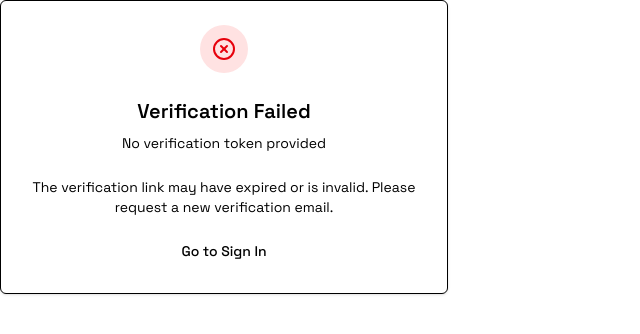
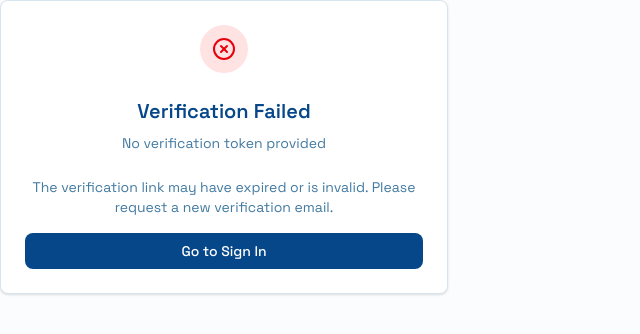
Before and after one commit to Team-SiriusX/surge-25, a Next.js app: page /auth/verify-email in a window 1280 px wide. Shown: the top 334 px of the page, without its empty margins (0-640 px from the left). Built offline with nearby package versions, Linux system fonts and the light colour scheme.

Commit message:
feat: Add Copilot instructions and enhance global styles with theme variables

```diff
--- a/src/app/(root)/layout.tsx
+++ b/src/app/(root)/layout.tsx
@@ -8,7 +8,7 @@
   return (
     <>
       <Header />
-      children
+      {children}
     </>
   );
 }
--- a/src/app/globals.css
+++ b/src/app/globals.css
@@ -1,7 +1,147 @@
-@import url('https://fonts.googleapis.com/css2?family=Space+Grotesk:wght@300..700&display=swap');
+@import url("https://fonts.googleapis.com/css2?family=Space+Grotesk:wght@300..700&display=swap");
 
 @import "tailwindcss";
 @import "tw-animate-css";
+
+@custom-variant dark (&:is(.dark *));
+
+:root {
+  /* Custom theme colors from polynesian_blue, ucla_blue, and alice_blue */
+  --background: #fbfcfe;
+  --foreground: #064789;
+  --card: #ffffff;
+  --card-foreground: #064789;
+  --popover: #ffffff;
+  --popover-foreground: #064789;
+  --primary: #064789;
+  --primary-foreground: #ffffff;
+  --secondary: #427aa1;
+  --secondary-foreground: #ffffff;
+  --muted: #ebf2fa;
+  --muted-foreground: #427aa1;
+  --accent: #2b91f6;
+  --accent-foreground: #ffffff;
+  --destructive: #dc2626;
+  --destructive-foreground: #ffffff;
+  --border: #d7e5ef;
+  --input: #ebf2fa;
+  --ring: #064789;
+  --chart-1: #064789;
+  --chart-2: #427aa1;
+  --chart-3: #2b91f6;
+  --chart-4: #096cd0;
+  --chart-5: #72b6f9;
+  --radius: 0.625rem;
+  --sidebar: #064789;
+  --sidebar-foreground: #ffffff;
+  --sidebar-primary: #2b91f6;
+  --sidebar-primary-foreground: #ffffff;
+  --sidebar-accent: #427aa1;
+  --sidebar-accent-foreground: #ffffff;
+  --sidebar-border: #05396e;
+  --sidebar-ring: #2b91f6;
+
+  /* Category colors */
+  --category-project: #0ea5e9;
+  --category-startup: #8b5cf6;
+  --category-job: #10b981;
+  --category-competition: #f59e0b;
+  --category-team: #ec4899;
+}
+
+.dark {
+  --background: #010e1b;
+  --foreground: #ffffff;
+  --card: #021d37;
+  --card-foreground: #ffffff;
+  --popover: #032b52;
+  --popover-foreground: #ffffff;
+  --primary: #2b91f6;
+  --primary-foreground: #010e1b;
+  --secondary: #88b1ce;
+  --secondary-foreground: #010e1b;
+  --muted: #05396e;
+  --muted-foreground: #88b1ce;
+  --accent: #72b6f9;
+  --accent-foreground: #010e1b;
+  --destructive: #ef4444;
+  --destructive-foreground: #010e1b;
+  --border: #05396e;
+  --input: #032b52;
+  --ring: #2b91f6;
+  --chart-1: #2b91f6;
+  --chart-2: #88b1ce;
+  --chart-3: #72b6f9;
+  --chart-4: #096cd0;
+  --chart-5: #b8dafc;
+  --sidebar: #021d37;
+  --sidebar-foreground: #ffffff;
+  --sidebar-primary: #72b6f9;
+  --sidebar-primary-foreground: #010e1b;
+  --sidebar-accent: #88b1ce;
+  --sidebar-accent-foreground: #010e1b;
+  --sidebar-border: #05396e;
+  --sidebar-ring: #72b6f9;
+}
+
+@theme inline {
+  --font-sans: "Geist", "Geist Fallback";
+  --font-mono: "Geist Mono", "Geist Mono Fallback";
+  --color-background: var(--background);
+  --color-foreground: var(--foreground);
+  --color-card: var(--card);
+  --color-card-foreground: var(--card-foreground);
+  --color-popover: var(--popover);
+  --color-popover-foreground: var(--popover-foreground);
+  --color-primary: var(--primary);
+  --color-primary-foreground: var(--primary-foreground);
+  --color-secondary: var(--secondary);
+  --color-secondary-foreground: var(--secondary-foreground);
+  --color-muted: var(--muted);
+  --color-muted-foreground: var(--muted-foreground);
+  --color-accent: var(--accent);
+  --color-accent-foreground: var(--accent-foreground);
+  --color-destructive: var(--destructive);
+  --color-destructive-foreground: var(--destructive-foreground);
+  --color-border: var(--border);
+  --color-input: var(--input);
+  --color-ring: var(--ring);
+  --color-chart-1: var(--chart-1);
+  --color-chart-2: var(--chart-2);
+  --color-chart-3: var(--chart-3);
+  --color-chart-4: var(--chart-4);
+  --color-chart-5: var(--chart-5);
+  --radius-sm: calc(var(--radius) - 4px);
+  --radius-md: calc(var(--radius) - 2px);
+  --radius-lg: var(--radius);
+  --radius-xl: calc(var(--radius) + 4px);
+  --color-sidebar: var(--sidebar);
+  --color-sidebar-foreground: var(--sidebar-foreground);
+  --color-sidebar-primary: var(--sidebar-primary);
+  --color-sidebar-primary-foreground: var(--sidebar-primary-foreground);
+  --color-sidebar-accent: var(--sidebar-accent);
+  --color-sidebar-accent-foreground: var(--sidebar-accent-foreground);
+  --color-sidebar-border: var(--sidebar-border);
+  --color-sidebar-ring: var(--sidebar-ring);
+  --color-category-project: var(--category-project);
+  --color-category-startup: var(--category-startup);
+  --color-category-job: var(--category-job);
+  --color-category-competition: var(--category-competition);
+  --color-category-team: var(--category-team);
+}
+
+@layer base {
+  * {
+    @apply border-border outline-ring/50;
+  }
+  body {
+    @apply bg-background text-foreground;
+  }
+  button:not([disabled]),
+  [role="button"]:not([disabled]) {
+    @apply cursor-pointer;
+  }
+}
 
 @theme inline {
   --animate-spotlight: spotlight 2s ease 0.75s 1 forwards;
@@ -23,31 +163,3 @@
   font-family: "Space Grotesk", sans-serif;
   font-optical-sizing: auto;
 }
-
-body {
-  font-weight: 400;
-}
-
-h1, h2, h3, h4, h5, h6 {
-  font-weight: 600;
-}
-
-.font-light {
-  font-weight: 300;
-}
-
-.font-normal {
-  font-weight: 400;
-}
-
-.font-medium {
-  font-weight: 500;
-}
-
-.font-semibold {
-  font-weight: 600;
-}
-
-.font-bold {
-  font-weight: 700;
-}
```
Also changed, not shown: 2 other files (tests, documents, lock files or other folders).
